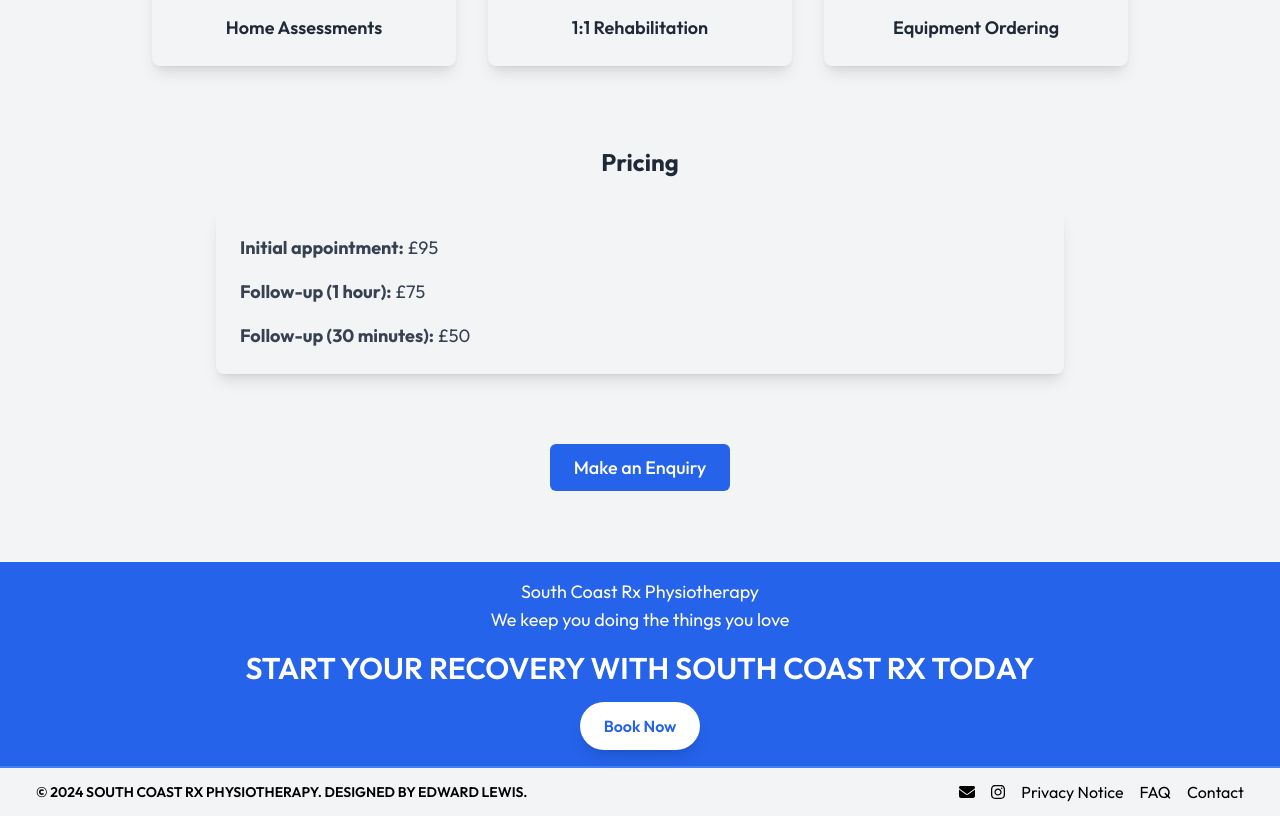
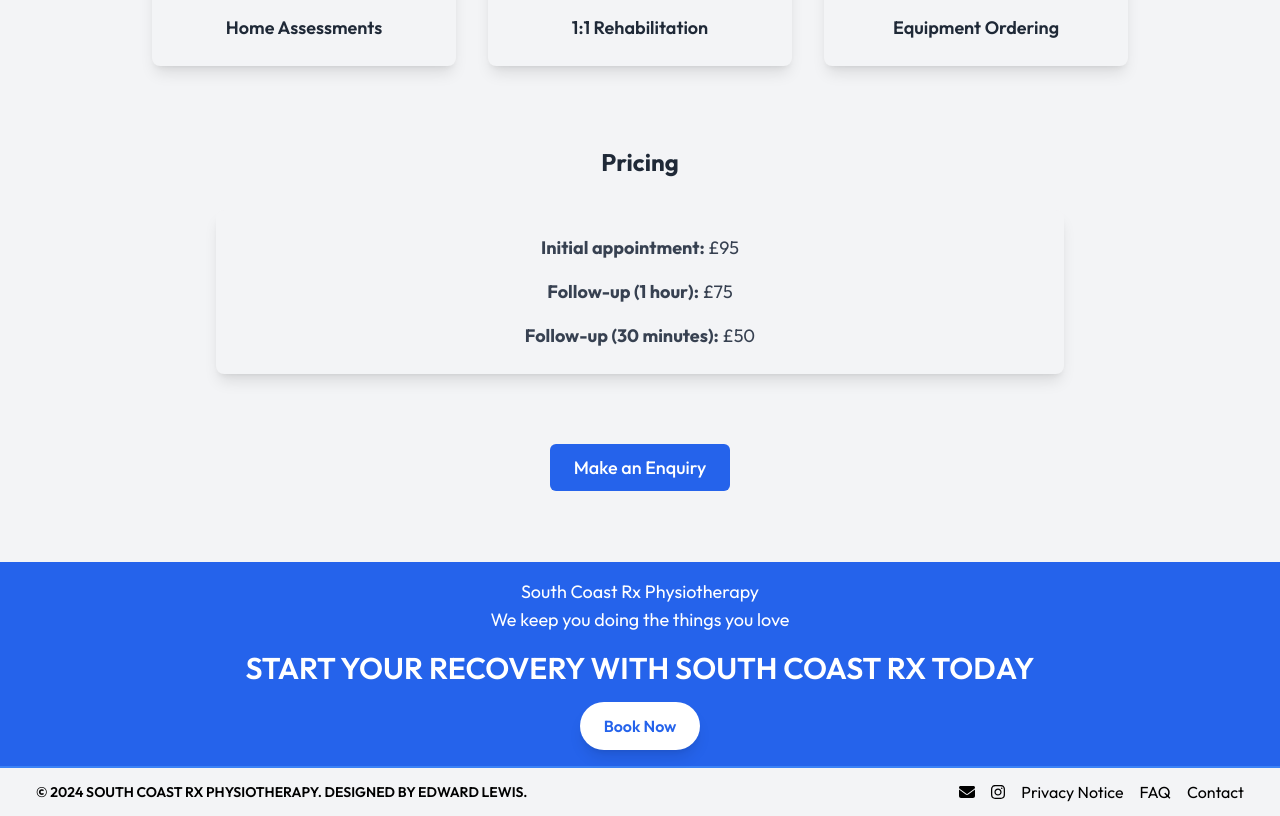
Before and after one commit to edutf8/scrxphysiotherapy-frontend, a Next.js app: page /physiotherapy-at-home in a window 1280 px wide. Shown: the part 978-1794 px from the top of the page. Built offline with nearby package versions, Linux system fonts and the light colour scheme.

Commit message:
center text

```diff
--- a/src/app/physiotherapy-at-home/page.jsx
+++ b/src/app/physiotherapy-at-home/page.jsx
@@ -84,7 +84,7 @@ export default function PhysiotherapyAtHome() {
                 </section>
 
                 {/* Pricing Section */}
-                <section className="px-6 py-10 max-w-4xl mx-auto">
+                <section className="px-6 py-10 max-w-4xl mx-auto text-center">
                     <h2 className="text-2xl font-bold text-gray-800 text-center mb-8">
                         Pricing
                     </h2>
```
